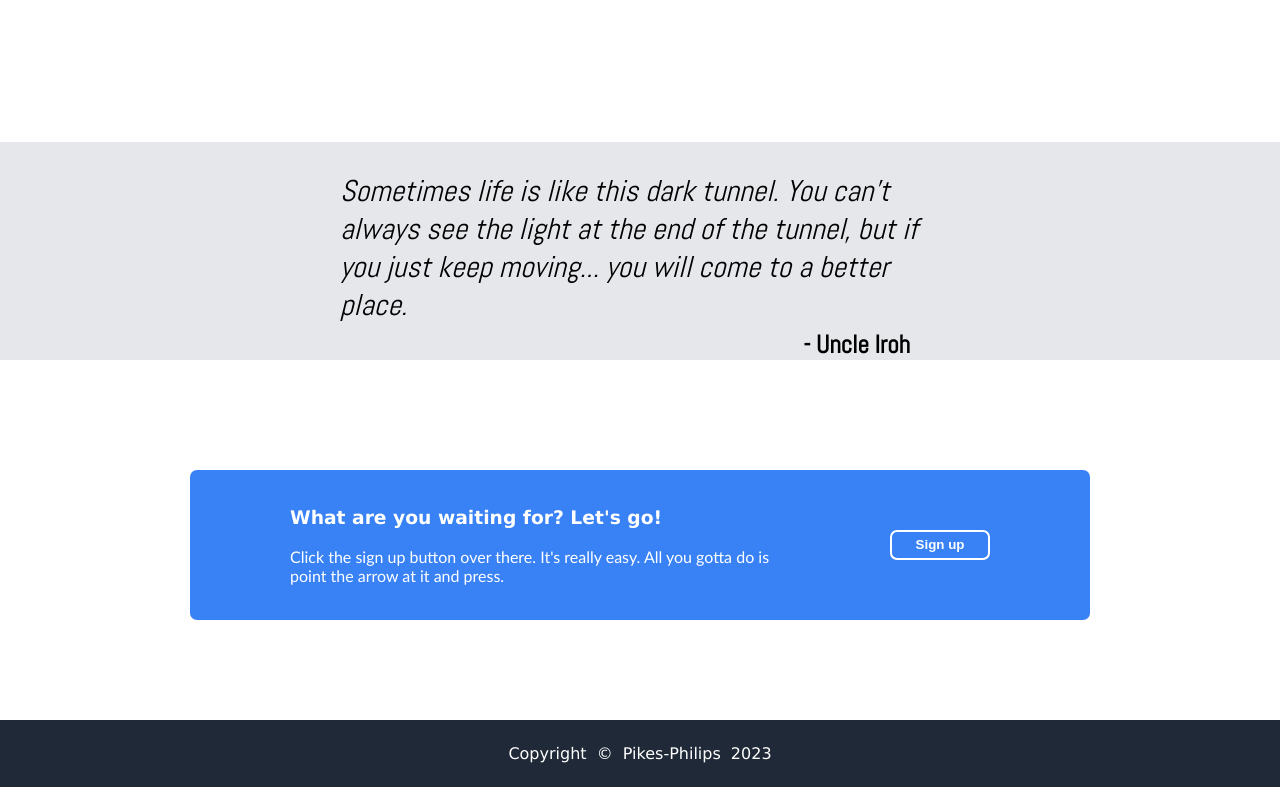
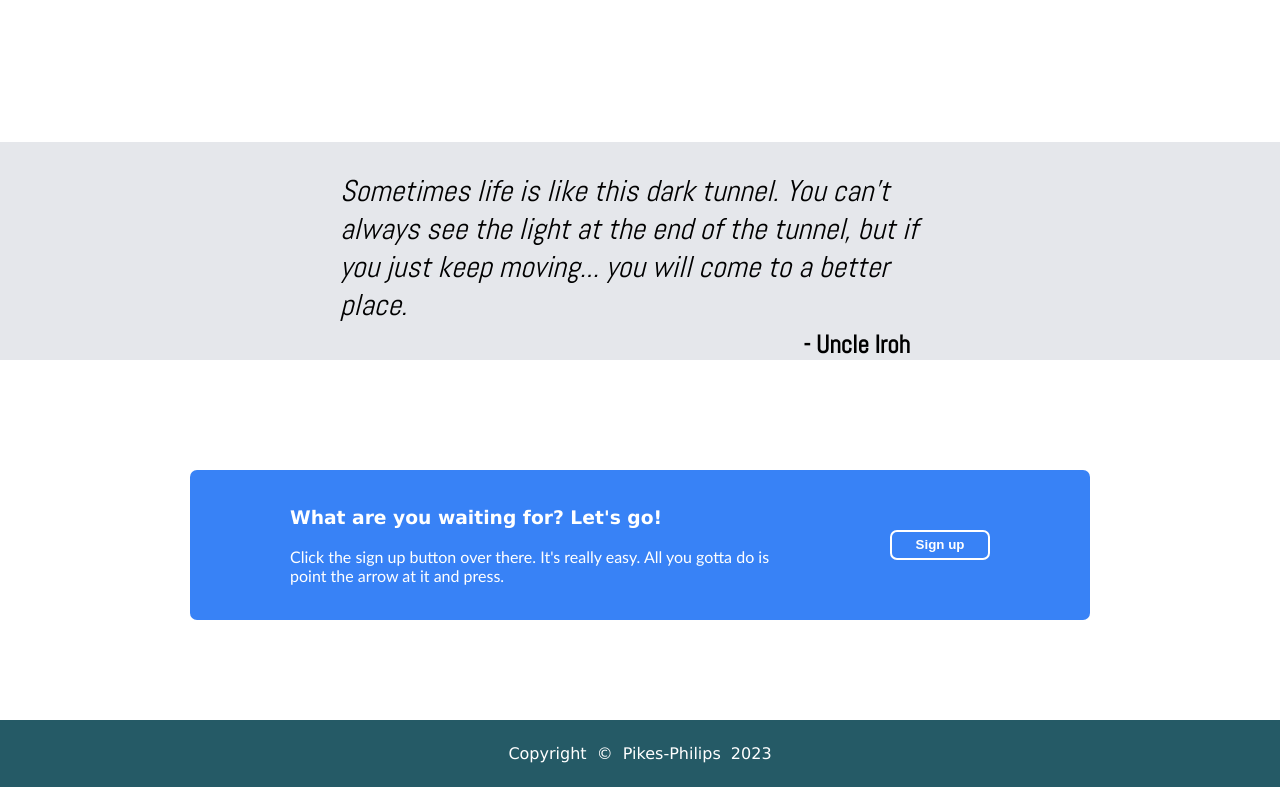
Before and after one commit to pikes01/landing-page, a plain HTML site: page index.html in a window 1280 px wide. Shown: the part 906-1693 px from the top of the page. Drawn offline with Linux system fonts and the light colour scheme.

Commit message:
changed footer background color

```diff
--- a/style.css
+++ b/style.css
@@ -182,7 +182,7 @@ h2 {
 }
 
 .footer1 {
-    background-color: #1F2937;
+    background-color: #255a66;
     color: white;
     text-align: center;
     word-spacing: 5px;
```
